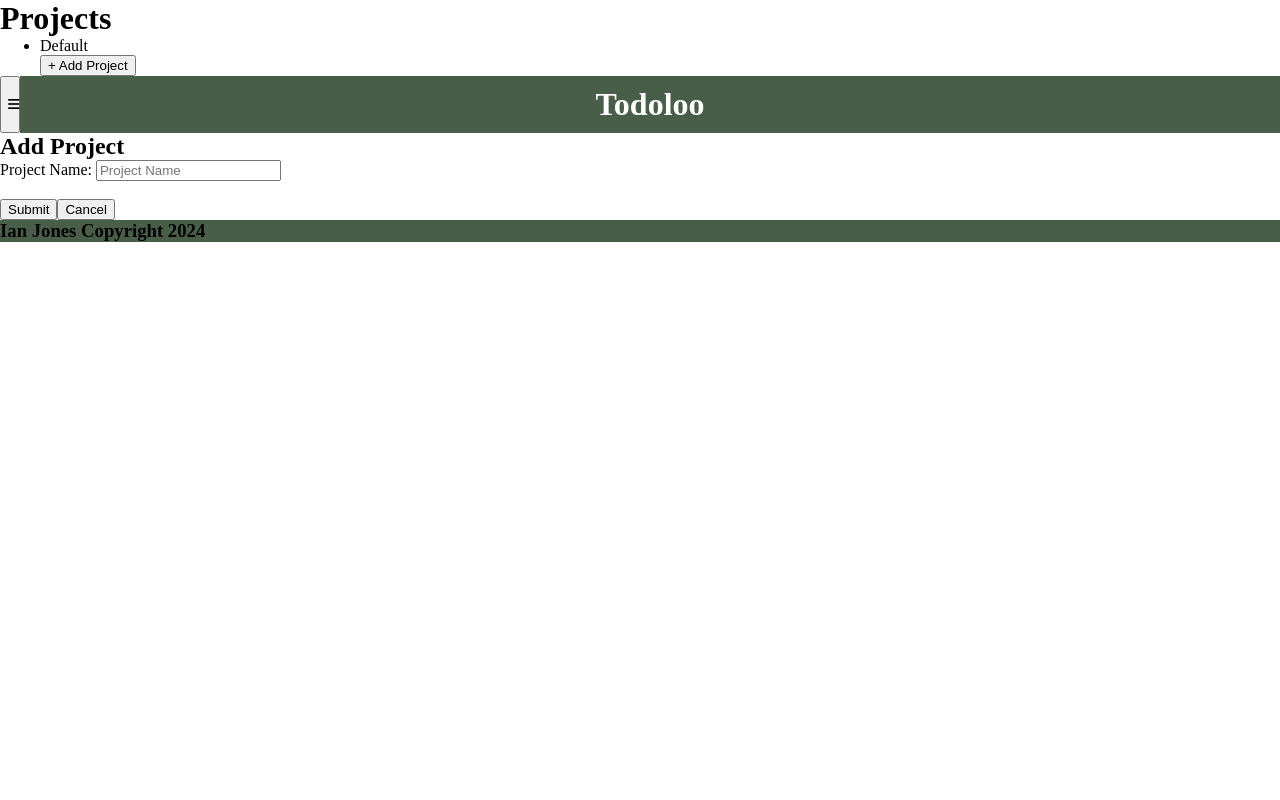
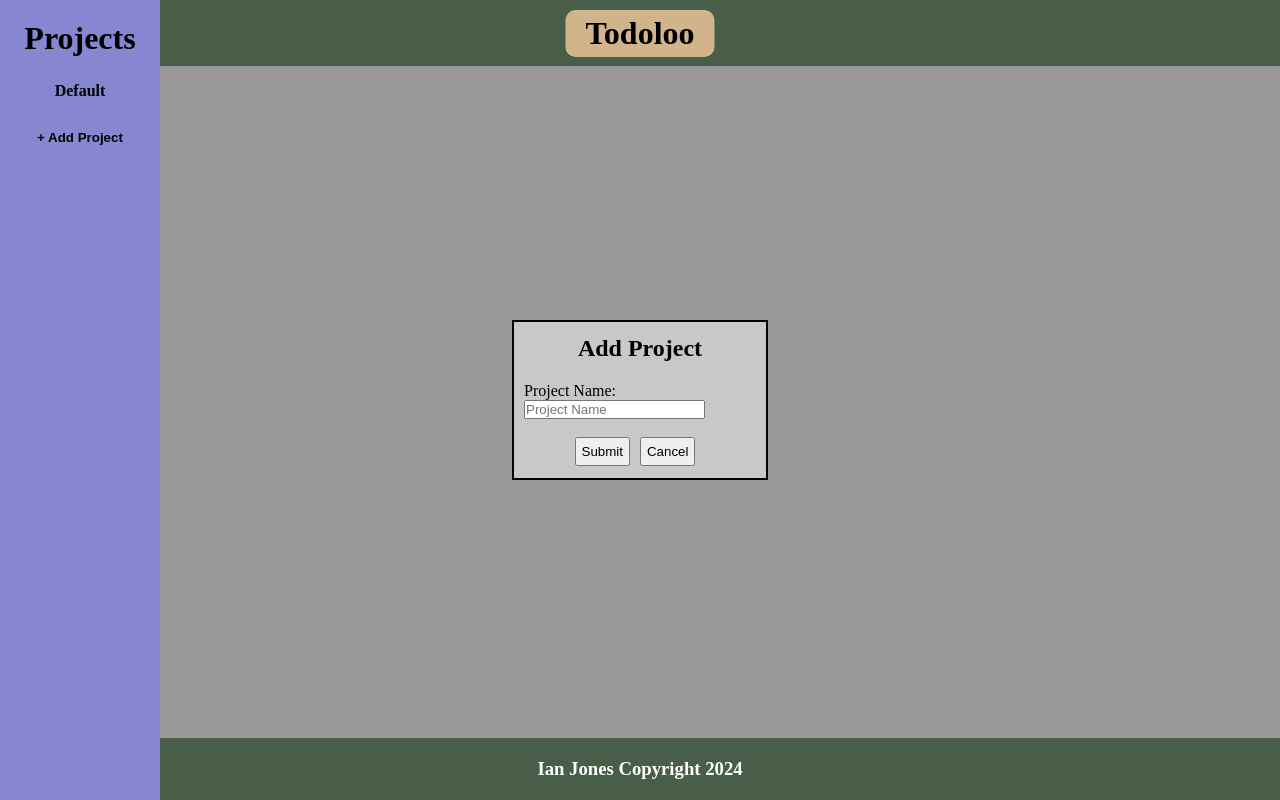
Before and after one commit to Eonflip/Todo-List, a website built with webpack: page src/index.html in a window 1280 px wide. Built offline with nearby package versions, Linux system fonts and the light colour scheme.

Commit message:
Added styling for UI

```diff
--- a/src/styles/main.scss
+++ b/src/styles/main.scss
@@ -1,26 +1,157 @@
-$background-color: rgb(72, 94, 72);
+$header-color: rgb(72, 94, 72);
 
 * {
     margin: 0;
+    padding: 0;
+    box-sizing: border-box;
+}
+
+html, body {
+    width: 100%;
+    height: 100%;
+    margin: 0;
+    padding: 0;
+    overflow-x: hidden;
+    background-color: rgba(114, 114, 114, 0.473);
+}
+
+#content {
+    display: flex;
+    justify-content: center;
+    align-items: center;
 }
 
 header {
     display: flex;
-    justify-content: center;
+    justify-content: space-between;
+    align-items: center;
+    background-color: $header-color;
+    padding: 20px 5px;
+    position: relative;
+    width: 100%;
 }
 
 .header-title {
-    background-color: rgb(72, 94, 72);
-    padding: 10px;
-    text-align: center;
+    position: absolute;
+    left: 50%;
+    transform: translateX(-50%);
+    background-color: tan;
+    border-radius: 10px;
+    padding: 5px 20px;
+}
+
+footer {
+    display: flex;
+    justify-content: center;
+    background-color: $header-color;
     color: white;
+    position: absolute;
     width: 100%;
+    bottom: 0px;
+    padding: 20px;
 }
 
 .footer-content {
-    background-color: $background-color;
+    background-color: $header-color;
 }
 
 .menu-button {
-    width: 20px;
+    width: 40px;
+    color: white;
+    background: none;
+    border: none;
+    font-size: 22px;
+
+    &:hover {
+        cursor: pointer;
+    }
 }
+
+.sidebar {
+    height: 100%;
+    width: 160px;
+    position: fixed;
+    z-index: 1;
+    top: 0;
+    left: 0;
+    background-color: rgb(135, 134, 209);
+    overflow-x: hidden;
+    padding-top: 20px;
+}
+
+.sidebarTitle {
+    text-align: center;
+}
+
+.sidebar-list {
+    display: flex;
+    flex-direction: column;
+    justify-content: center;
+    align-items: center;
+}
+
+.sidebar-item {
+    margin: 20px 0px;
+    list-style: none;
+    padding: 5px 0;
+    gap: 5px;
+    text-align: center;
+    border-radius: 5px;
+    width: 80%;
+    font-weight: bold;
+
+    &:hover {
+        background-color: rgba(0, 0, 0, 0.1);
+        cursor: pointer;
+    }
+}
+
+.add-project {
+    margin: 0px 0px;
+    padding: 5px 0;
+    gap: 5px;
+    text-align: center;
+    border-radius: 5px;
+    width: 80%;
+    background: none;
+    border: none;
+    font-weight: bold;
+
+    &:hover {
+        background-color: rgba(0, 0, 0, 0.1);
+        cursor: pointer;
+    }
+}
+
+
+.modal-container {
+    width: 20%;
+    height: 20%;
+    border: solid black 2px;
+    padding: 10px;
+    position: fixed;
+    top: 50%;
+    left: 50%;
+    transform: translate(-50%, -50%);
+    background-color: rgba(255, 255, 255, 0.466);
+    z-index: 100;
+    display: flex;
+    flex-direction: column;
+    justify-content: center;
+    align-items: center;
+}
+
+.modal-title {
+    text-align: center;
+    margin-bottom: 20px;
+}
+
+.submit-button {
+    padding: 5px;
+    margin-right: 10px;
+}
+
+.cancel-button {
+    padding: 5px;
+    margin-right: 10px;
+}
```
